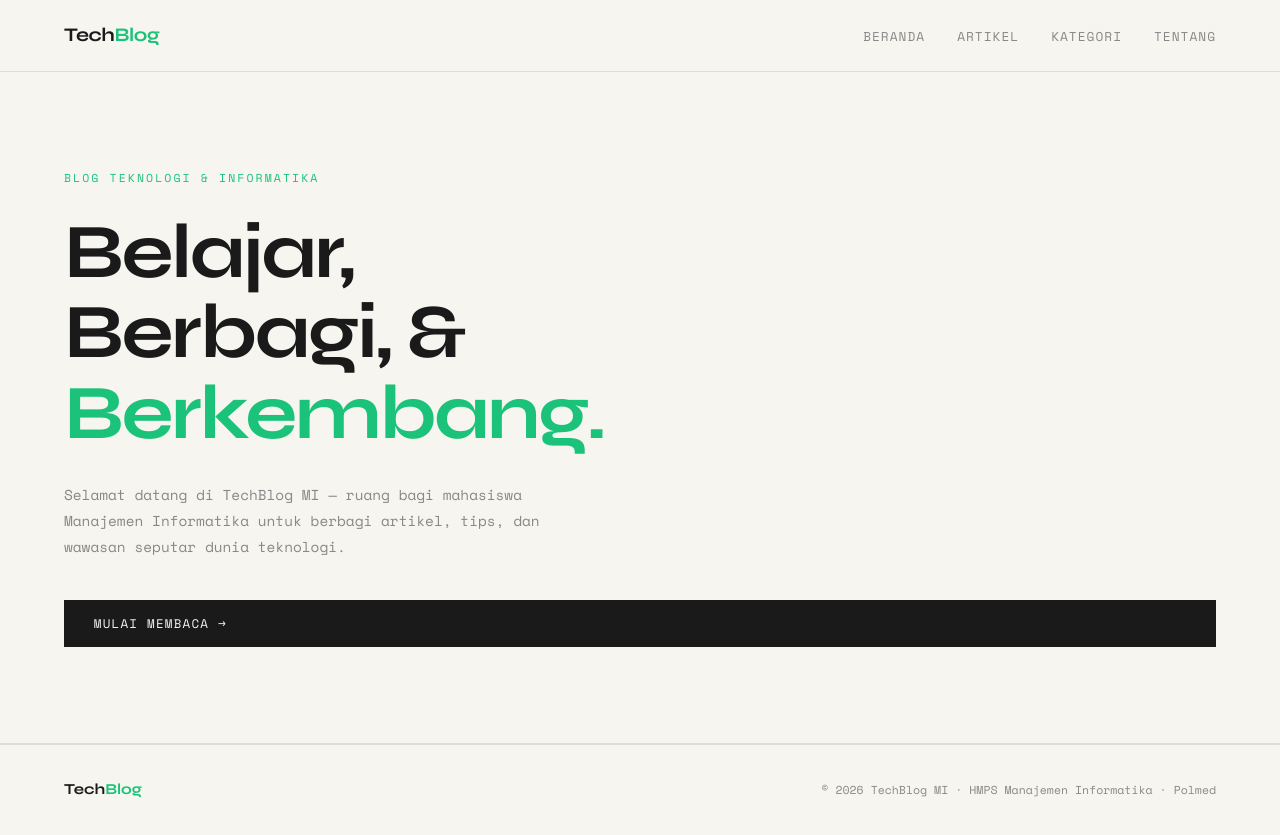
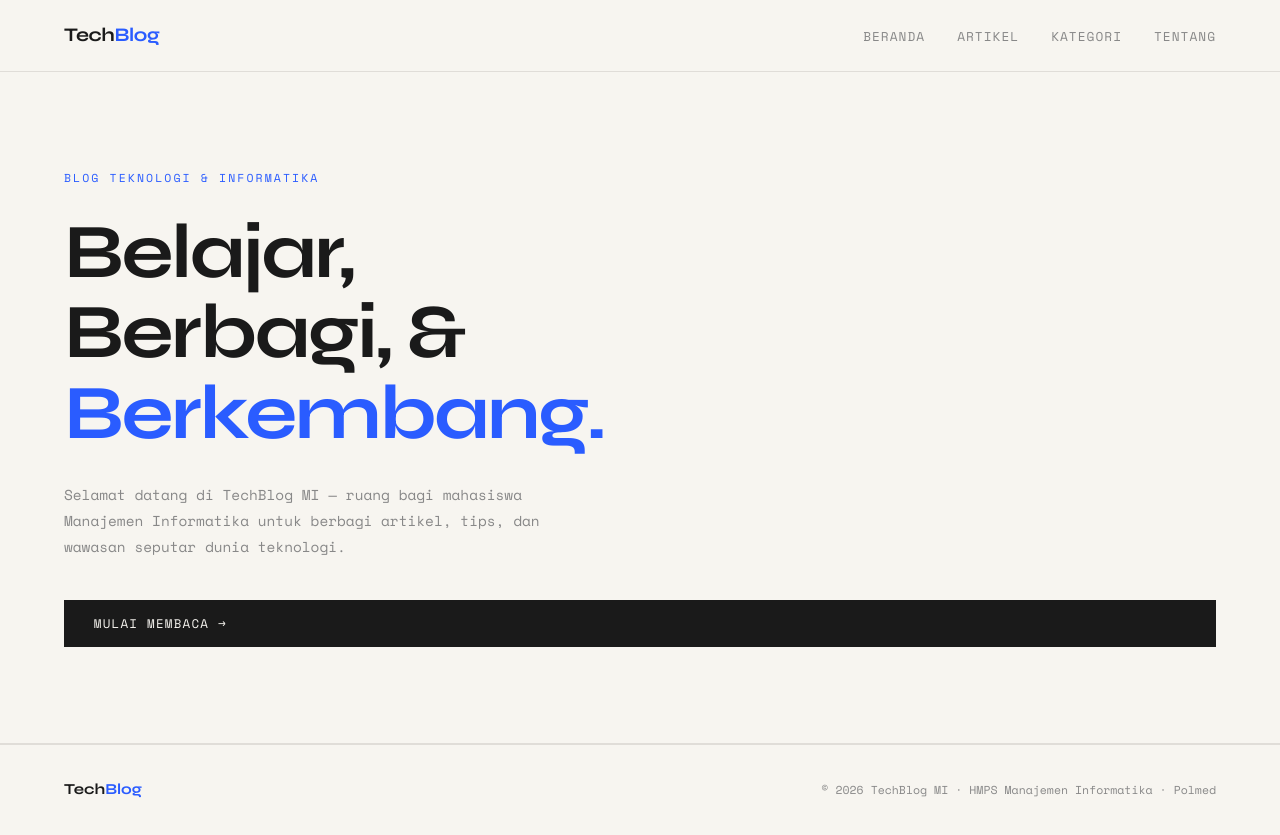
Before and after one commit to charlienicholas/Penghijauan-Github, a plain HTML site: page index.html in a window 1280 px wide. Drawn offline with nearby package versions, Linux system fonts and the light colour scheme.

Commit message:
revert: kembalikan warna accent ke biru semula

```diff
--- a/index.html
+++ b/index.html
@@ -16,7 +16,7 @@
       --bg          : #f7f5f0;
       --text        : #1a1a1a;
       --text-muted  : #888;
-      --accent      : #1bc27a;
+      --accent      : #2a5cff;
       --border      : #e0ddd8;
       --font-heading: 'Syne', sans-serif;
       --font-mono   : 'Space Mono', monospace;
```
